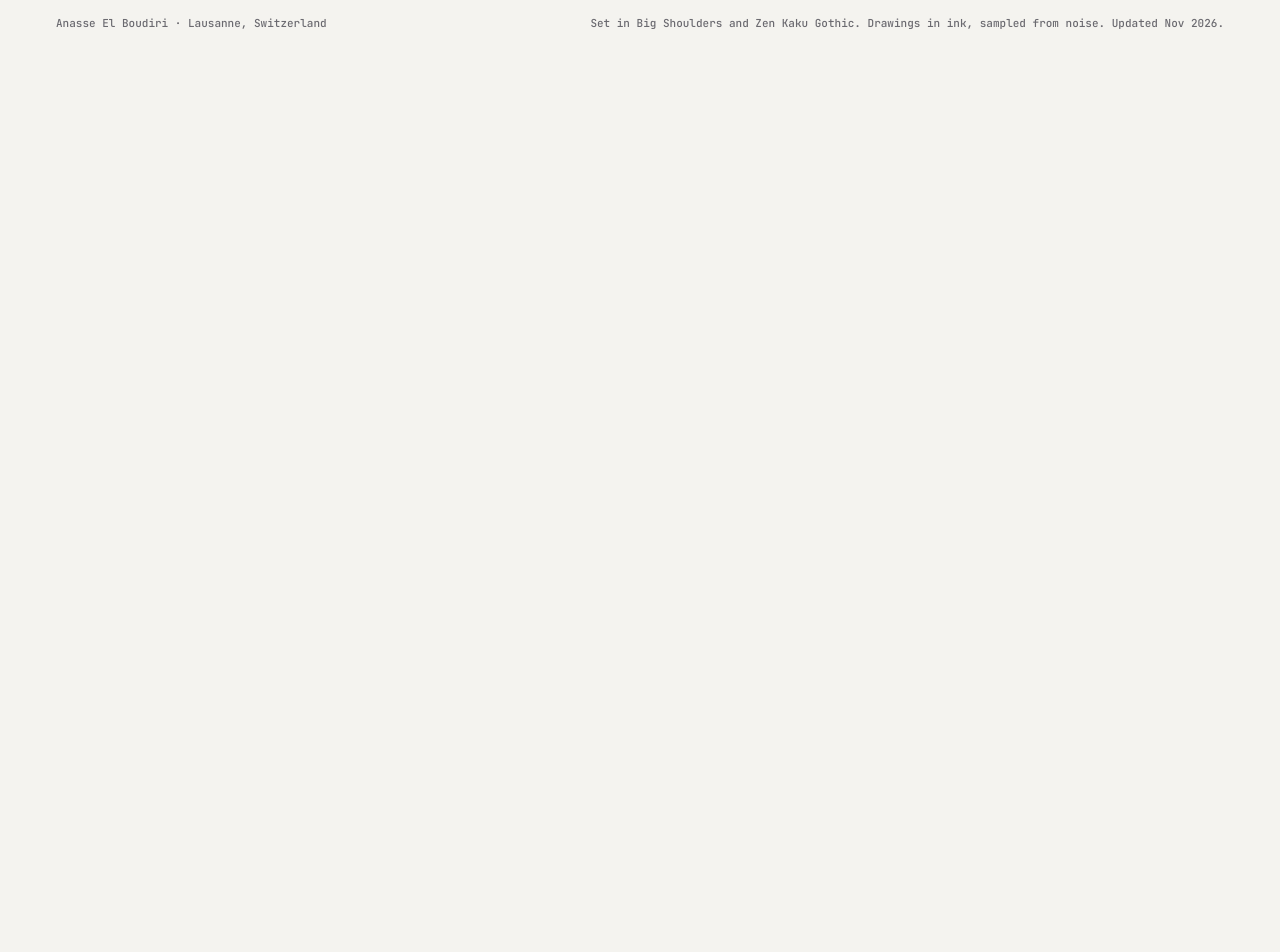
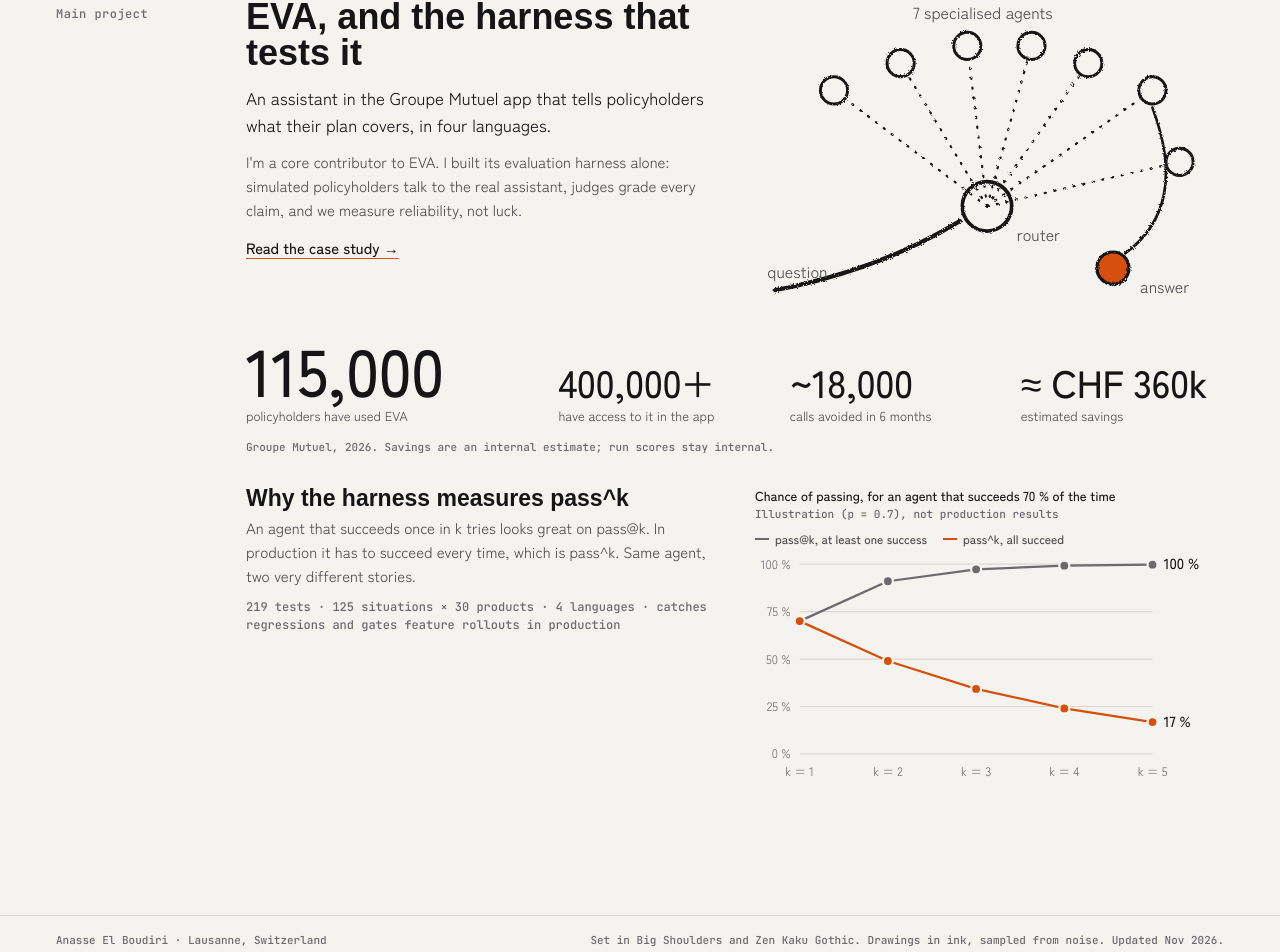
Before and after one commit to anassee15/portfolio, a Next.js app: page / in a window 1280 px wide. Shown: the part 732-1684 px from the top of the page. Before the commit the page ends 800 px from the top, so only its background shows below. Built offline with nearby package versions, Linux system fonts and the light colour scheme; a web font is replaced by a local one.

Commit message:
Add the main project section to the home page
EVA's pitch, diagram and key figures, then why the harness measures
pass^k. Also lets the figures row breathe on medium widths and enlarges
chart labels.

```diff
--- a/app/page.tsx
+++ b/app/page.tsx
@@ -1,9 +1,13 @@
 import { Cover } from "@/components/home/Cover";
+import { MainProject } from "@/components/home/MainProject";
 
 export default function HomePage() {
   return (
     <main className="page-x">
       <Cover />
+      <div className="border-t border-rule">
+        <MainProject />
+      </div>
     </main>
   );
 }
--- a/components/charts/Figures.tsx
+++ b/components/charts/Figures.tsx
@@ -5,8 +5,8 @@ export function Figures({ figures, source }: { figures: Figure[]; source: string
   const [headline, ...rest] = figures;
   return (
     <div className="@container">
-      <dl className="grid grid-cols-2 items-end gap-x-7 gap-y-6 @3xl:grid-cols-[1.4fr_repeat(3,minmax(0,1fr))]">
-        <Item figure={headline} className="col-span-2 @3xl:col-span-1" big />
+      <dl className="grid grid-cols-2 items-end gap-x-7 gap-y-6 @lg:grid-cols-3 @4xl:grid-cols-[1.4fr_repeat(3,minmax(0,1fr))]">
+        <Item figure={headline} className="col-span-full @4xl:col-span-1" big />
         {rest.map((figure) => (
           <Item key={figure.label} figure={figure} />
         ))}
--- a/components/charts/LineChart.tsx
+++ b/components/charts/LineChart.tsx
@@ -54,13 +54,13 @@ export function LineChart({ title, subtitle, xLabels, series, yTicks = [0, 0.25,
         {yTicks.map((v) => (
           <g key={v}>
             <line x1={PAD.left} x2={W - PAD.right} y1={sy(v)} y2={sy(v)} className="stroke-rule" />
-            <text x={PAD.left - 8} y={sy(v) + 4} textAnchor="end" className="fill-muted text-[10px]">
+            <text x={PAD.left - 8} y={sy(v) + 4} textAnchor="end" className="fill-muted text-[11px]">
               {percent(v)}
             </text>
           </g>
         ))}
         {xLabels.map((label, i) => (
-          <text key={label} x={sx(i)} y={H - 10} textAnchor="middle" className="fill-muted text-[10px]">
+          <text key={label} x={sx(i)} y={H - 10} textAnchor="middle" className="fill-muted text-[11px]">
             {label}
           </text>
         ))}
@@ -80,7 +80,7 @@ export function LineChart({ title, subtitle, xLabels, series, yTicks = [0, 0.25,
               <circle key={i} cx={sx(i)} cy={sy(v)} r={active === i ? 6 : 4.5} fill={color(s)} className="stroke-paper" strokeWidth={2} />
             ))}
             {/* Value at the end of the line, or at the hovered point. */}
-            <text x={sx(active ?? last) + 10} y={sy(s.values[active ?? last]) + 4} className="fill-ink text-xs font-medium">
+            <text x={sx(active ?? last) + 10} y={sy(s.values[active ?? last]) + 4} className="fill-ink text-[13px] font-medium">
               {percent(s.values[active ?? last])}
             </text>
           </g>
--- /dev/null
+++ b/components/home/MainProject.tsx
@@ -0,0 +1,50 @@
+import Link from "next/link";
+import { Figures } from "@/components/charts/Figures";
+import { PassKChart } from "@/components/charts/PassKChart";
+import { EvaSystem } from "@/components/ink/diagrams/EvaSystem";
+import { Section } from "@/components/layout/Section";
+import { getProjectBySlug } from "@/data/projects";
+
+export function MainProject() {
+  const eva = getProjectBySlug("eva")!;
+
+  return (
+    <Section label="Main project" id="eva">
+      <div className="grid items-start gap-x-10 gap-y-5 md:grid-cols-2">
+        <div>
+          <h2 className="mb-3 font-display text-[clamp(26px,3.6vw,36px)] leading-[1.02] font-extrabold">{eva.title}</h2>
+          <p className="max-w-[62ch] text-[17px]">{eva.pitch}</p>
+          <p className="mt-3 max-w-[62ch] text-ink-2">
+            I&apos;m a core contributor to EVA. I built its evaluation harness alone: simulated policyholders talk to the
+            real assistant, judges grade every claim, and we measure reliability, not luck.
+          </p>
+          <p className="mt-3.5">
+            <Link href={`/projects/${eva.slug}`} className="link">
+              Read the case study →
+            </Link>
+          </p>
+        </div>
+        <EvaSystem />
+      </div>
+
+      <div className="mt-7">
+        <Figures figures={eva.figures} source={eva.source} />
+      </div>
+
+      <div className="mt-[30px] grid items-start gap-x-10 gap-y-5 md:grid-cols-2">
+        <div>
+          <h3 className="mb-1.5 font-display text-[23px] leading-[1.05] font-extrabold">Why the harness measures pass^k</h3>
+          <p className="max-w-[62ch] text-ink-2">
+            An agent that succeeds once in k tries looks great on pass@k. In production it has to succeed every time,
+            which is pass^k. Same agent, two very different stories.
+          </p>
+          <p className="meta mt-2.5">
+            219 tests · 125 situations × 30 products · 4 languages · catches regressions and gates feature rollouts in
+            production
+          </p>
+        </div>
+        <PassKChart />
+      </div>
+    </Section>
+  );
+}
```
